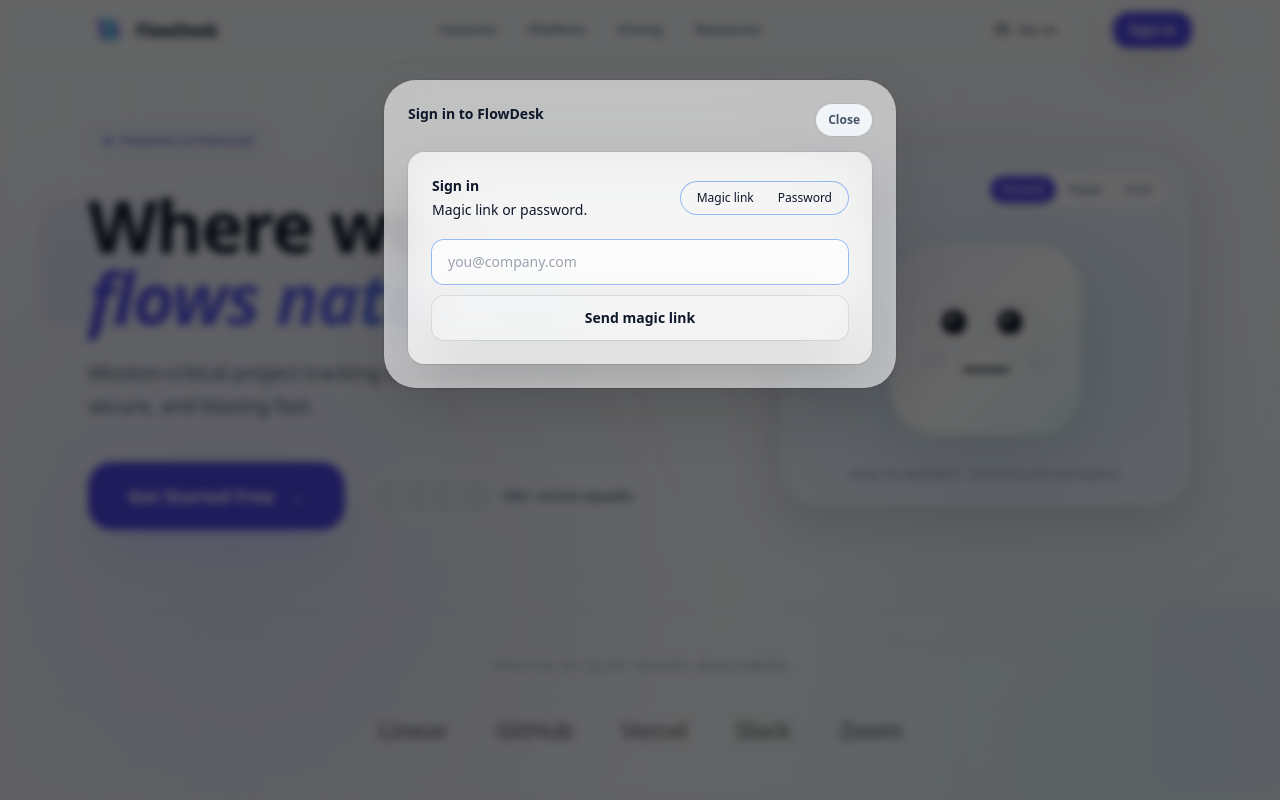
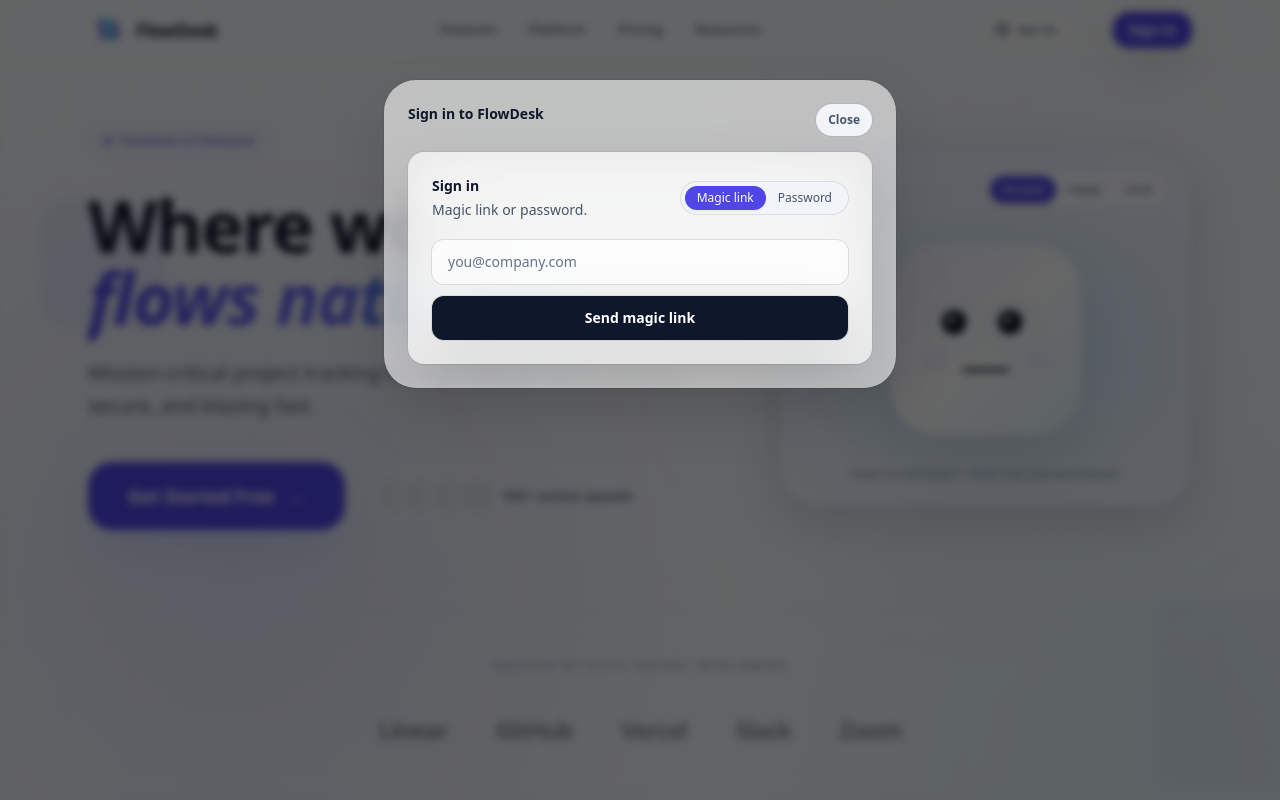
Before and after one commit to jingtai05/todo, a React (Vite) app: page / in a window 1280 px wide. Both pictures are taken after a click on the button "Sign in". Shown: the top 800 px of the page. Built offline with nearby package versions, Linux system fonts and the light colour scheme.

Commit message:
style: align auth toggle styling and document live site
Use standard Tailwind slate/indigo styles for the auth method selector and add a GitHub Pages live link + beginner-friendly local/deploy steps to the README.

Made-with: Cursor

```diff
--- a/src/components/AuthPanel.tsx
+++ b/src/components/AuthPanel.tsx
@@ -76,21 +76,21 @@ export function AuthPanel() {
     <div className="glass rounded-2xl p-6 shadow-soft">
       <div className="flex items-center justify-between gap-4">
         <div>
-          <div className="text-sm font-semibold text-charcoal-950">
+          <div className="text-sm font-semibold text-slate-900">
             {authType === 'signin' ? 'Sign in' : 'Create an account'}
           </div>
-          <div className="mt-1 text-sm text-charcoal-700">
+          <div className="mt-1 text-sm text-slate-600">
             Magic link or password.
           </div>
         </div>
-        <div className="inline-flex rounded-full bg-paper-100 p-1 text-xs ring-1 ring-charcoal-950/10">
+        <div className="inline-flex rounded-full bg-slate-100 p-1 text-xs ring-1 ring-slate-900/10">
           <button
             type="button"
             onClick={() => setMethod('magic')}
             className={`rounded-full px-3 py-1 font-medium ${
               method === 'magic'
-                ? 'bg-charcoal-950 text-paper-50'
-                : 'text-charcoal-700 hover:text-charcoal-950'
+                ? 'bg-indigo-600 text-white shadow-sm'
+                : 'text-slate-600 hover:text-slate-900'
             }`}
           >
             Magic link
@@ -100,8 +100,8 @@ export function AuthPanel() {
             onClick={() => setMethod('password')}
             className={`rounded-full px-3 py-1 font-medium ${
               method === 'password'
-                ? 'bg-charcoal-950 text-paper-50'
-                : 'text-charcoal-700 hover:text-charcoal-950'
+                ? 'bg-indigo-600 text-white shadow-sm'
+                : 'text-slate-600 hover:text-slate-900'
             }`}
           >
             Password
@@ -121,7 +121,7 @@ export function AuthPanel() {
             placeholder="you@company.com"
             type="email"
             required
-            className="w-full rounded-xl bg-white/70 px-4 py-3 text-sm text-charcoal-950 placeholder:text-charcoal-500 ring-1 ring-charcoal-950/10 outline-none focus:ring-charcoal-950/20"
+            className="w-full rounded-xl bg-white/70 px-4 py-3 text-sm text-slate-900 placeholder:text-slate-500 ring-1 ring-slate-900/10 outline-none focus:ring-indigo-600/30"
           />
         </label>
 
@@ -134,7 +134,7 @@ export function AuthPanel() {
               placeholder="Your password"
               type="password"
               required
-              className="w-full rounded-xl bg-white/70 px-4 py-3 text-sm text-charcoal-950 placeholder:text-charcoal-500 ring-1 ring-charcoal-950/10 outline-none focus:ring-charcoal-950/20"
+              className="w-full rounded-xl bg-white/70 px-4 py-3 text-sm text-slate-900 placeholder:text-slate-500 ring-1 ring-slate-900/10 outline-none focus:ring-indigo-600/30"
             />
           </label>
         )}
@@ -142,7 +142,7 @@ export function AuthPanel() {
         <button
           type="submit"
           disabled={status === 'sending'}
-          className="inline-flex items-center justify-center rounded-xl bg-charcoal-950 px-5 py-3 text-sm font-semibold text-paper-50 shadow-crisp transition enabled:hover:-translate-y-0.5 disabled:cursor-not-allowed disabled:opacity-60"
+          className="inline-flex items-center justify-center rounded-xl bg-slate-900 px-5 py-3 text-sm font-semibold text-white shadow-crisp transition enabled:hover:-translate-y-0.5 enabled:hover:bg-slate-950 disabled:cursor-not-allowed disabled:opacity-60"
         >
           {status === 'sending'
             ? 'Sending…'
@@ -152,12 +152,12 @@ export function AuthPanel() {
         </button>
 
         {method === 'password' && (
-          <div className="mt-2 text-center text-xs text-charcoal-700">
+          <div className="mt-2 text-center text-xs text-slate-600">
             {authType === 'signin' ? "Don't have an account? " : "Already have an account? "}
             <button
               type="button"
               onClick={() => setAuthType(prev => prev === 'signin' ? 'signup' : 'signin')}
-              className="font-semibold text-charcoal-950 hover:underline"
+              className="font-semibold text-slate-900 hover:underline"
             >
               {authType === 'signin' ? 'Sign up' : 'Sign in'}
             </button>
```
Also changed, not shown: 1 other file (tests, documents, lock files or other folders).
